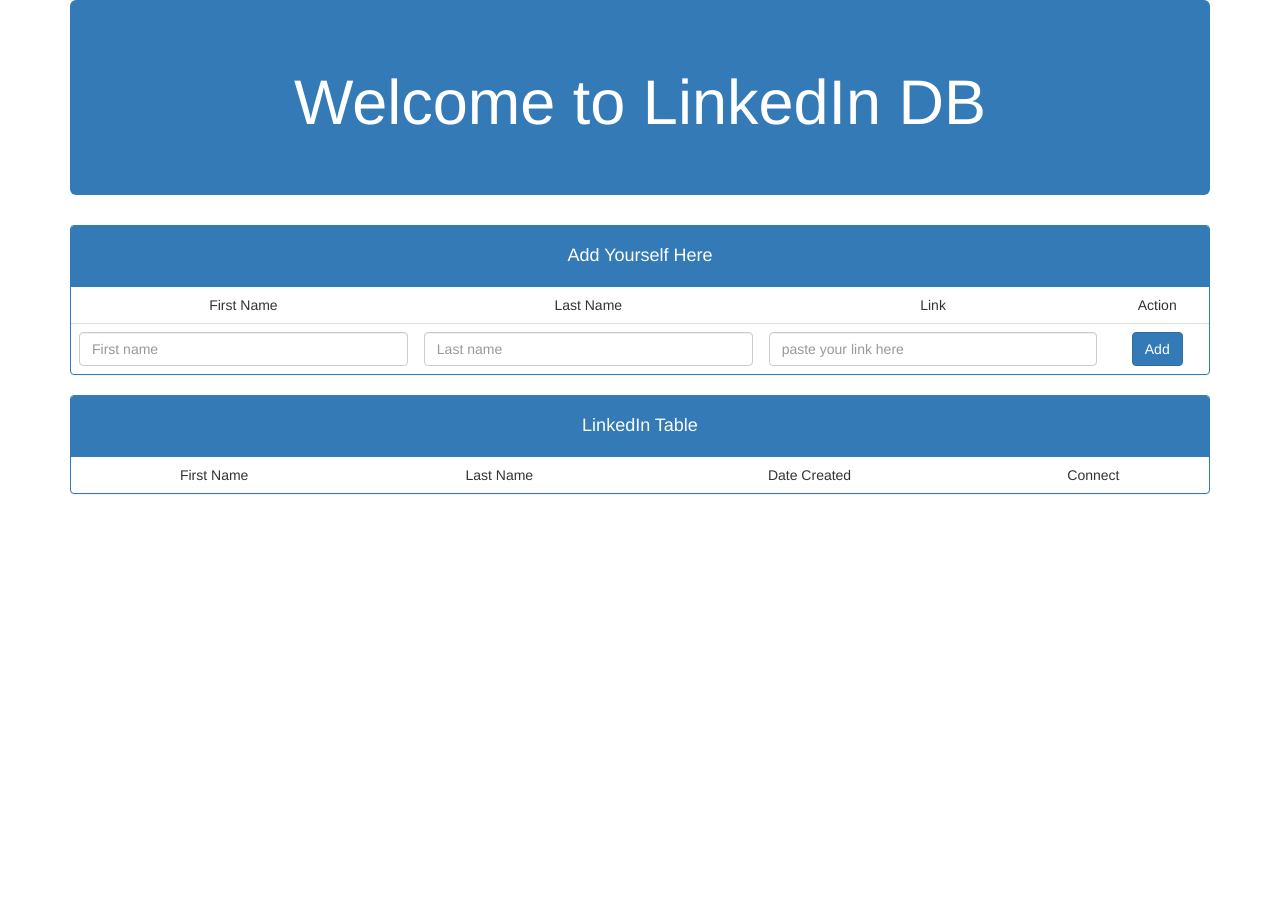
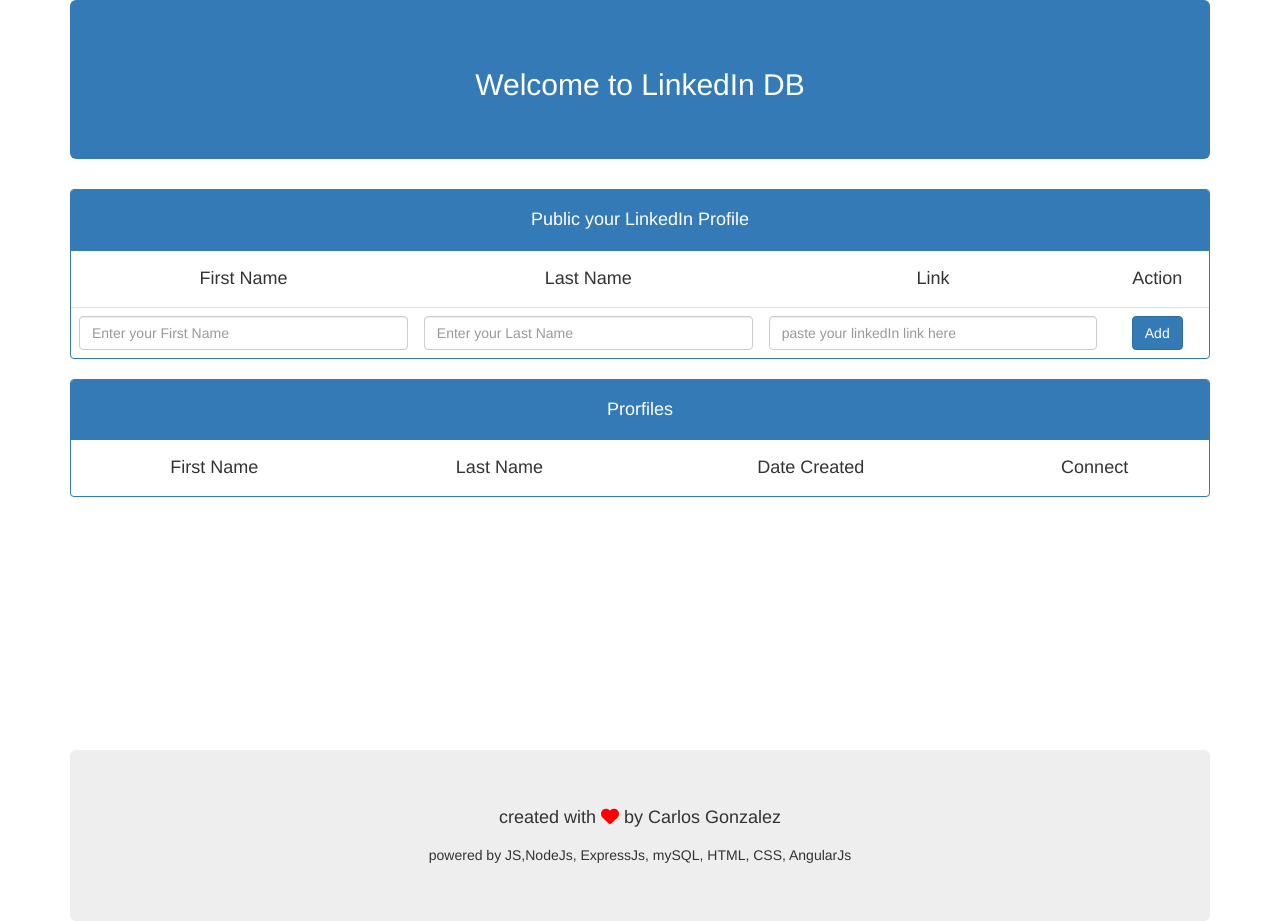
Before and after one commit to cgonzalezandrades/linkedinChannel, a website: page public/index.html in a window 1280 px wide. Before the commit the page ends 800 px from the top, so only its background shows below. Drawn offline with nearby package versions, Linux system fonts and the light colour scheme; some packages are replaced by stand-ins of ours.

Commit message:
added style

```diff
--- a/public/css/style.css
+++ b/public/css/style.css
@@ -1,7 +1,31 @@
-.jumbotron{
+html, body {
+  height: 100%;
+  margin: 0;
+}
+.wrapper {
+  min-height: 100%;
+
+  /* Equal to height of footer */
+  /* But also accounting for potential margin-bottom of last child */
+  margin-bottom: -50px;
+}
+.footer,
+.push {
+  height: 50px;
+}
+
+#jumbotron-top{
   background-color: #337ab7;
+}
+
+#jumbotron-bottom{
+  margin-bottom: 0
 }
 
 .linkButton:visited{
  color: aqua;
 }
+
+.fa-heart{
+  color: red;
+}
--- a/public/index.html
+++ b/public/index.html
@@ -6,16 +6,38 @@
   <link rel="stylesheet" href="https://maxcdn.bootstrapcdn.com/bootstrap/3.3.7/css/bootstrap.min.css" integrity="sha384-BVYiiSIFeK1dGmJRAkycuHAHRg32OmUcww7on3RYdg4Va+PmSTsz/K68vbdEjh4u" crossorigin="anonymous">
 
   <link href="css/style.css" rel="stylesheet">
-   <base href="/">
+  <base href="/">
 </head>
 
 <body>
 
-<!--  <div ng-show="state == 'home'">-->
+
+  <div class="wrapper">
+
     <div ng-include="'/partials/home.html'"></div>
-<!--  </div>-->
 
-<ui-view></ui-view>
+    <ui-view></ui-view>
+    <div class="push"></div>
+  </div>
+  <footer class="footer">
+    <div class="container">
+      <div class="jumbotron " id="jumbotron-bottom" >
+        <div class="row text-center">
+            <h4>created with <i class="fa fa-heart" aria-hidden="true"></i> by Carlos Gonzalez</h4>
+        </div>
+        <div class="row text-center">
+            <h5>powered by JS,NodeJs, ExpressJs, mySQL, HTML, CSS, AngularJs</h5>
+        </div>
+      </div>
+    </div>
+
+  </footer>
+
+  <!--  <div ng-show="state == 'home'">-->
+  <!--    <div ng-include="'/partials/home.html'"></div>-->
+  <!--  </div>-->
+
+  <!--<ui-view></ui-view>-->
 
 
 </body>
@@ -30,7 +52,7 @@
 
 <!-- Latest compiled and minified JavaScript -->
 <!--<script src="https://maxcdn.bootstrapcdn.com/bootstrap/3.3.7/js/bootstrap.min.js" integrity="sha384-Tc5IQib027qvyjSMfHjOMaLkfuWVxZxUPnCJA7l2mCWNIpG9mGCD8wGNIcPD7Txa" crossorigin="anonymous"></script>-->
-  <script src="https://use.fontawesome.com/df6f0558ff.js"></script>
+<script src="https://use.fontawesome.com/df6f0558ff.js"></script>
 
 <script src="./lib/angular/angular.min.js" type="text/javascript"></script>
 <script src="./lib/angular/angular-ui-router.js" type="text/javascript"></script>
--- a/public/js/HomeController.js
+++ b/public/js/HomeController.js
@@ -1,15 +1,14 @@
 myApp.controller('HomeController', ['$scope', '$rootScope', '$state', '$stateParams', '$http',
     function ($rootScope, $scope, $state, $stateParams, $http) {
 
-    console.log('ins home controller')
+//    console.log('ins home controller')
     $scope.newUser = {};
     $scope.userIn = true;
 
 
     $scope.getAccounts = function () {
       $http.get('/accountList').then(function success(response) {
-        console.log(response.data)
-        console.log("I got the data I requested");
+        //        console.log(response.data)
         $scope.users = response.data;
 
         for (var i = 0; i < $scope.users.length; i++) {
@@ -17,7 +16,6 @@
           var dateSplit = response.data[i].DATE_CREATED.split(/[- :]/);
           var dayStrip = dateSplit[2].split('T');
           var date = dateSplit[0] + '/' + dateSplit[1] + '/' + dayStrip[0];
-          console.log(date)
 
           $scope.users[i].DATE_CREATED = date;
           $scope.users[i].ADDED = false;
@@ -29,18 +27,14 @@
     $scope.getAccounts();
     //  $scope.users = {something:'ss', another:'sds'}
 
-    $scope.userConnected = function(index){
-      console.log(index)
+    $scope.userConnected = function (index) {
       $scope.users[index].ADDED = true;
     }
 
     $scope.formFilled = function () {
 
-      console.log($scope.newUser)
-
       if ($scope.newUser.ACCOUNT_FIRST_NAME.length > 0 && $scope.newUser.ACCOUNT_LAST_NAME.length > 0 && $scope.newUser.ACCOUNT_LINK.length > 0) {
         $scope.userIn = false;
-        console.log('sd')
       } else {
         $scope.userIn = true;
       }
--- a/public/partials/home.html
+++ b/public/partials/home.html
@@ -3,15 +3,15 @@
 
 <div class="container">
 
-  <div class="jumbotron text-center">
-    <h1 style="color:white">Welcome to LinkedIn DB</h1>
+  <div class="jumbotron text-center" id="jumbotron-top">
+    <h2 style="color:white">Welcome to LinkedIn DB</h2>
   </div>
 
 
   <div class="panel panel-primary">
     <!-- Default panel contents -->
     <div class="panel-heading text-center">
-      <h4>Add Yourself Here</h4>
+      <h4>Public your LinkedIn Profile</h4>
     </div>
 
     <!-- Table -->
@@ -19,21 +19,21 @@
 
       <thead>
         <tr class="text-center">
-          <td>First Name</td>
-          <td>Last Name</td>
-          <td>Link </td>
-          <td>Action </td>
+          <td> <h4>First Name</h4></td>
+          <td><h4>Last Name</h4></td>
+          <td><h4>Link </h4></td>
+          <td><h4>Action </h4></td>
         </tr>
       </thead>
 
       <tbody  class="text-center">
         <tr>
-          <td><input class="form-control" ng-change="formFilled()" placeholder="First name" ng-model="newUser.ACCOUNT_FIRST_NAME">
+          <td><input class="form-control" ng-change="formFilled()" placeholder="Enter your First Name" ng-model="newUser.ACCOUNT_FIRST_NAME">
           </td>
 
 
-          <td><input class="form-control" ng-change="formFilled()" placeholder="Last name" ng-model="newUser.ACCOUNT_LAST_NAME"></td>
-          <td><input class="form-control" ng-change="formFilled()" placeholder="paste your link here" ng-model="newUser.ACCOUNT_LINK"></td>
+          <td><input class="form-control" ng-change="formFilled()" placeholder="Enter your Last Name" ng-model="newUser.ACCOUNT_LAST_NAME"></td>
+          <td><input class="form-control" ng-change="formFilled()" placeholder="paste your linkedIn link here" ng-model="newUser.ACCOUNT_LINK"></td>
 
           <td><button class="btn btn-primary" ng-disabled="userIn" ng-click="addNewUser()">Add</button></td>
 
@@ -48,15 +48,15 @@
   <div class="panel panel-primary">
     <!-- Default panel contents -->
     <div class="panel-heading text-center">
-      <h4>LinkedIn Table</h4>
+      <h4>Prorfiles</h4>
     </div>
     <table class="table table-hover">
       <thead>
         <tr class="text-center">
-          <td>First Name</td>
-          <td>Last Name</td>
-           <td>Date Created</td>
-          <td>Connect </td>
+          <td> <h4>First Name</h4></td>
+          <td><h4>Last Name</h4></td>
+          <td><h4>Date Created</h4></td>
+          <td><h4>Connect </h4></td>
         </tr>
       </thead>
 
```
Also changed, not shown: public/config/connection.js (+6 -6 lines), server.js (+3 -4 lines).
